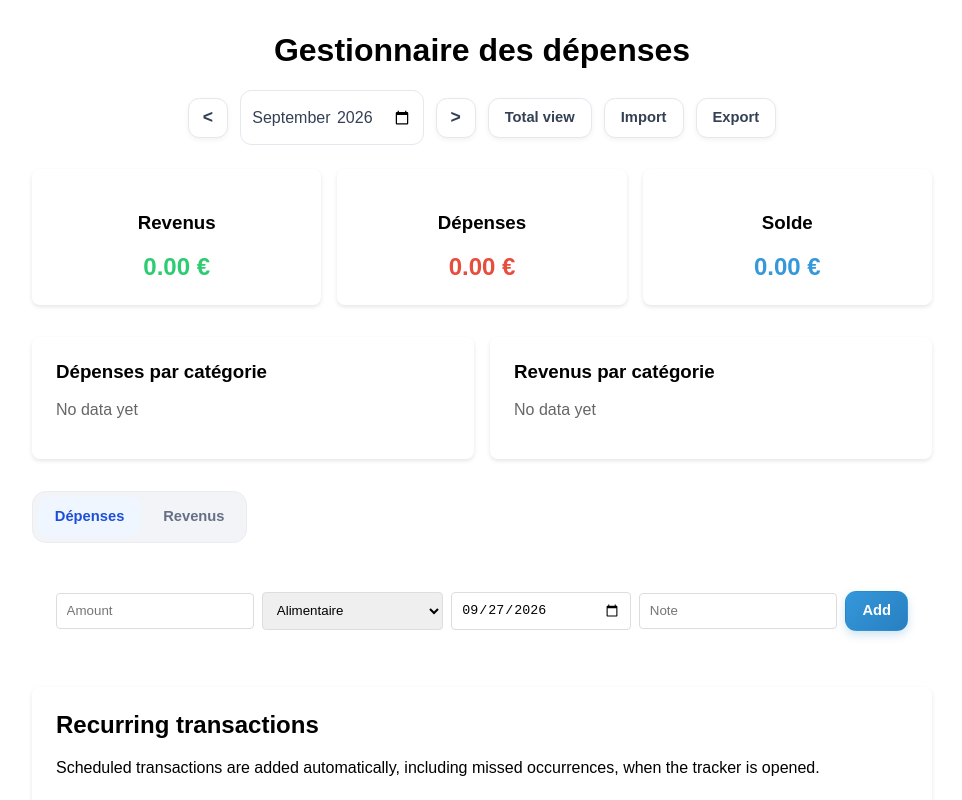
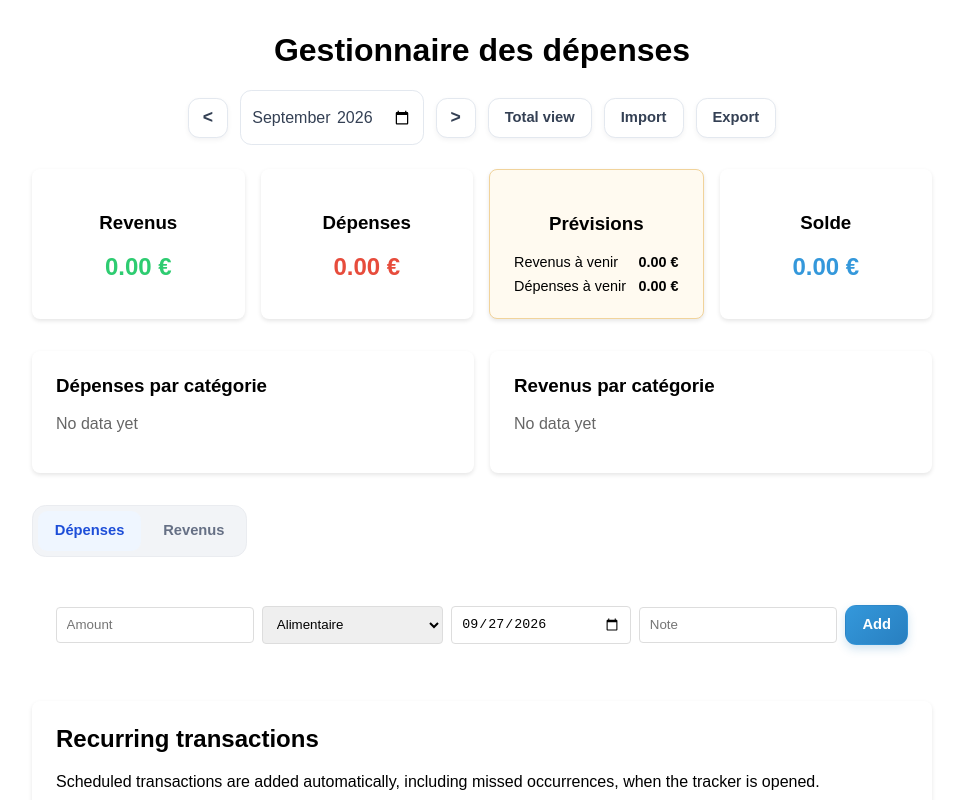
Before and after one commit to BlueDax/projects, a React (Create React App) app in the folder tracker-finance/: page / in a window 1280 px wide. Shown: the top 800 px of the page, without its empty margins (158-1120 px from the left). Built offline with nearby package versions, Linux system fonts and the light colour scheme.

Commit message:
Add prediction card and upcoming transaction features to App component

```diff
--- a/tracker-finance/src/App.js
+++ b/tracker-finance/src/App.js
@@ -238,6 +238,30 @@ const styles = {
     boxShadow: "0 2px 4px rgba(0,0,0,0.1)",
     flex: 1,
     textAlign: "center",
+  },
+  predictionCard: {
+    background: "#fffaf0",
+    border: "1px solid #f1d39b",
+  },
+  predictionLine: {
+    display: "flex",
+    justifyContent: "space-between",
+    gap: "0.75rem",
+    marginTop: "0.5rem",
+    fontSize: "0.9rem",
+  },
+  upcomingRow: {
+    background: "#fff8e7",
+  },
+  upcomingBadge: {
+    display: "inline-block",
+    marginLeft: "0.5rem",
+    padding: "0.15rem 0.4rem",
+    borderRadius: "4px",
+    background: "#ffebc2",
+    color: "#8a4b08",
+    fontSize: "0.75rem",
+    fontWeight: "bold",
   },
   periodControls: {
     display: "flex",
@@ -608,7 +632,14 @@ function App() {
         transaction.date.startsWith(selectedMonth),
       )
     : transactions;
-  const totals = periodTransactions.reduce(
+  const today = getLocalDateValue();
+  const upcomingTransactions = periodTransactions.filter(
+    (transaction) => transaction.date > today,
+  );
+  const completedTransactions = periodTransactions.filter(
+    (transaction) => transaction.date <= today,
+  );
+  const totals = completedTransactions.reduce(
     (acc, t) => {
       if (t.type === "income") acc.inc += t.amount;
       else acc.exp += t.amount;
@@ -616,9 +647,17 @@ function App() {
     },
     { inc: 0, exp: 0 },
   );
+  const predictedTotals = upcomingTransactions.reduce(
+    (acc, transaction) => {
+      if (transaction.type === "income") acc.inc += transaction.amount;
+      else acc.exp += transaction.amount;
+      return acc;
+    },
+    { inc: 0, exp: 0 },
+  );
   const balance = totals.inc - totals.exp;
   const categoryTotals = (transactionType) =>
-    periodTransactions
+    completedTransactions
       .filter((transaction) => transaction.type === transactionType)
       .reduce((categories, transaction) => {
         categories[transaction.category] =
@@ -748,6 +787,17 @@ function App() {
             style={{ color: "#e74c3c", fontSize: "1.5rem", fontWeight: "bold" }}
           >
             {totals.exp.toFixed(2)} €
+          </div>
+        </div>
+        <div style={{ ...styles.card, ...styles.predictionCard }}>
+          <h3>Prévisions</h3>
+          <div style={styles.predictionLine}>
+            <span>Revenus à venir</span>
+            <strong>{predictedTotals.inc.toFixed(2)} €</strong>
+          </div>
+          <div style={styles.predictionLine}>
+            <span>Dépenses à venir</span>
+            <strong>{predictedTotals.exp.toFixed(2)} €</strong>
           </div>
         </div>
         <div style={styles.card}>
@@ -1209,9 +1259,18 @@ function App() {
               </td>
             </tr>
           )}
-          {list.map((t) => (
-            <tr key={t.id}>
-              <td style={styles.thTd}>{t.date}</td>
+          {list.map((t) => {
+            const isUpcoming = t.date > today;
+
+            return (
+            <tr
+              key={t.id}
+              style={isUpcoming ? styles.upcomingRow : undefined}
+            >
+              <td style={styles.thTd}>
+                {t.date}
+                {isUpcoming && <span style={styles.upcomingBadge}>À venir</span>}
+              </td>
               <td style={styles.thTd}>
                 <span
                   style={{
@@ -1235,6 +1294,7 @@ function App() {
                 {t.amount.toFixed(2)} €
               </td>
               <td style={styles.thTd}>
+                <div className="transaction-actions">
                   <button
                     type="button"
                     className="button button--period"
@@ -1249,9 +1309,11 @@ function App() {
                   >
                     Delete
                   </button>
+                </div>
               </td>
             </tr>
-          ))}
+            );
+          })}
         </tbody>
       </table>
     </div>
```
Lines whose indentation alone changed are shown as unchanged.
